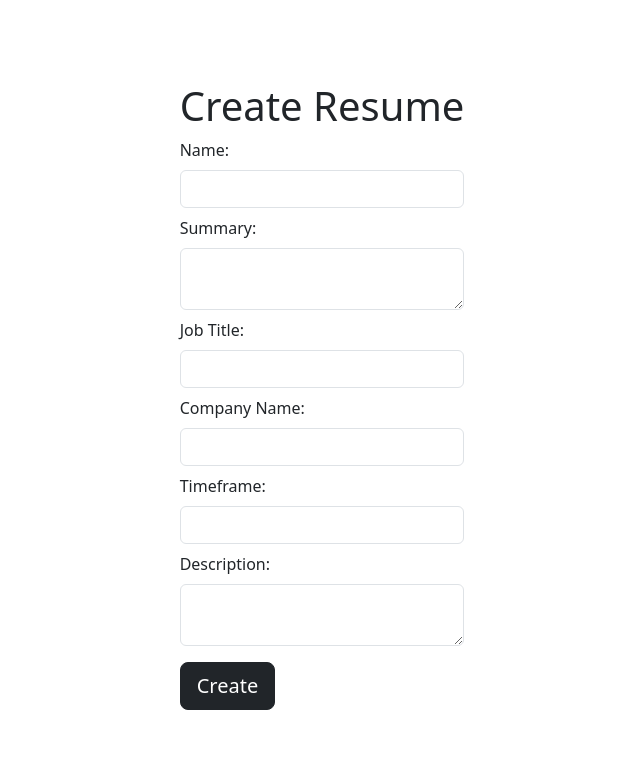
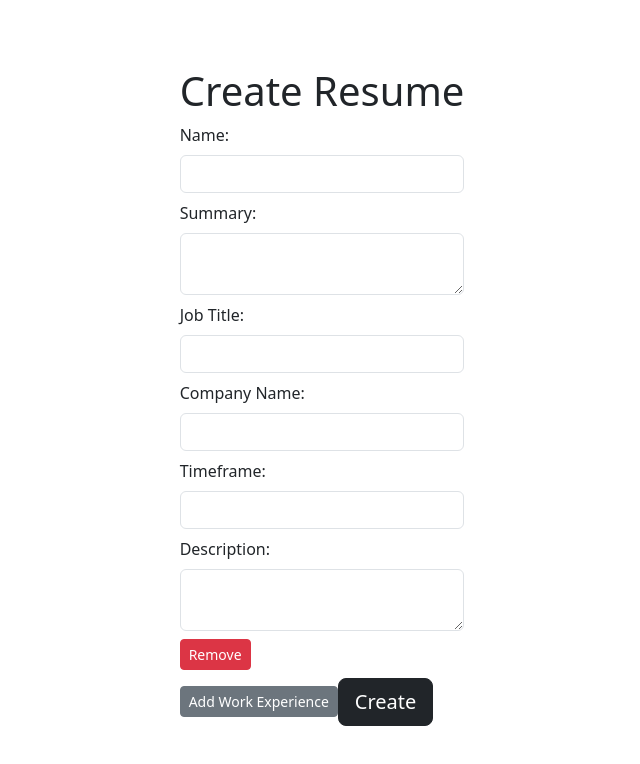
Before and after one commit to LouisLP/ResumeBuilder, a Vue app in the folder client/: page /resume/create in a window 1280 px wide. Shown: the top 764 px of the page, without its empty margins (318-958 px from the left). Built offline with nearby package versions, Linux system fonts and the light colour scheme.

Commit message:
Added the ability to add/remove more work experience

```diff
--- a/client/src/components/ResumeForm.vue
+++ b/client/src/components/ResumeForm.vue
@@ -15,7 +15,12 @@
 
 				<!-- COMPANY NAME -->
 				<label for="companyName">Company Name:</label>
-				<input class="form-control my-2" id="companyName" v-model="exp.companyName" type="text" />
+				<input
+					class="form-control my-2"
+					id="companyName"
+					v-model="exp.companyName"
+					type="text"
+				/>
 
 				<!-- TIMEFRAME -->
 				<label for="timeframe">Timeframe:</label>
@@ -23,10 +28,24 @@
 
 				<!-- DESCRIPTION -->
 				<label for="description">Description:</label>
-				<textarea class="form-control my-2" id="description" v-model="exp.description"></textarea>
+				<textarea
+					class="form-control my-2"
+					id="description"
+					v-model="exp.description"
+				></textarea>
+
+				<button class="btn btn-danger btn-sm" @click="removeWorkExperience(index)">
+					Remove
+				</button>
 			</div>
 
-			<button class="btn btn-dark btn-lg my-2" type="submit">{{ id ? "Update" : "Create" }}</button>
+			<button class="btn btn-secondary btn-sm" @click="addWorkExperience">
+				Add Work Experience
+			</button>
+
+			<button class="btn btn-dark btn-lg my-2" type="submit">
+				{{ id ? "Update" : "Create" }}
+			</button>
 		</form>
 	</div>
 </template>
@@ -58,6 +77,17 @@ export default {
 		}
 	},
 	methods: {
+		addWorkExperience() {
+			this.resume.workExperience.push({
+				title: "",
+				companyName: "",
+				timeframe: "",
+				description: "",
+			});
+		},
+		removeWorkExperience(index) {
+			this.resume.workExperience.splice(index, 1);
+		},
 		async handleSubmit() {
 			if (this.id) {
 				// Update logic
```
